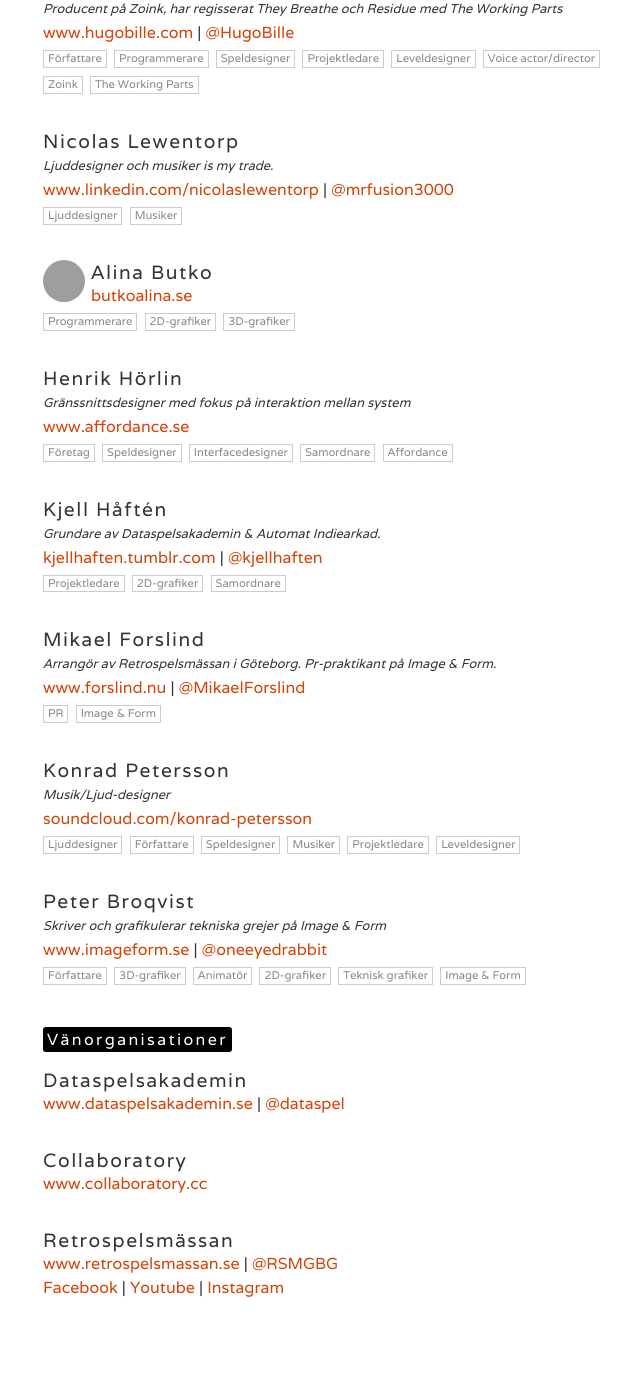
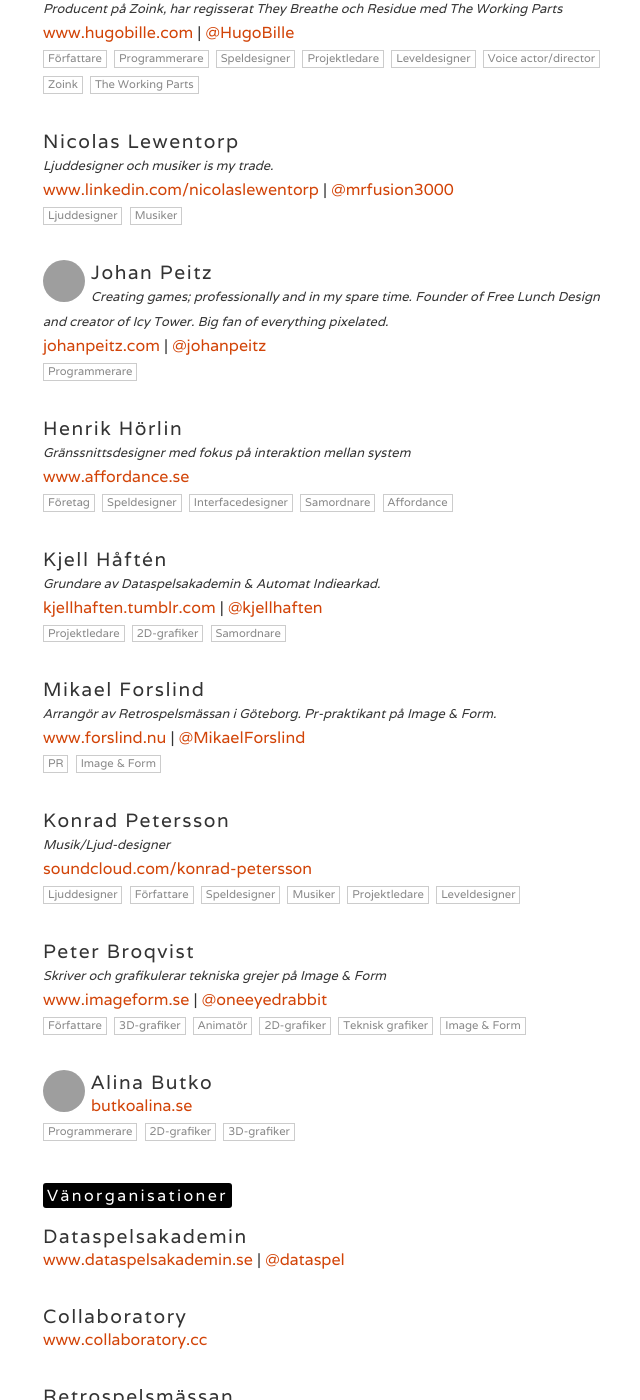
Before and after one commit to indiespel-gbg/indiespel-gbg.github.io, a Jekyll site: the page built from medlemmar.html, in a window 1280 px wide and 1400 px high, scrolled down 4493 px. Shown: the whole window, without its empty margins (313-953 px from the left). Built offline with Jekyll 4.4.1, drawn with Linux system fonts in a browser that asks for light colours; before the commit the page ends 5833 px from its top, so only the background shows below that; grey boxes are pictures that could not be loaded.

Commit message:
Added Johan Peitz

```diff
--- a/_data/members.yml
+++ b/_data/members.yml
@@ -373,3 +373,12 @@
   - Musiker
   - 2D-grafiker
   - Måleri
+
+- name: Johan Peitz
+  bio: Creating games; professionally and in my spare time. Founder of Free Lunch Design and creator of Icy Tower. Big fan of everything pixelated.
+  website: johanpeitz.com
+  twitter: johanpeitz
+  email: johan.peitz@gmail.com
+  gravatar: 984d9127ba94ec8ecfd5658071e37f8d
+  tags:
+  - Programmerare
```
